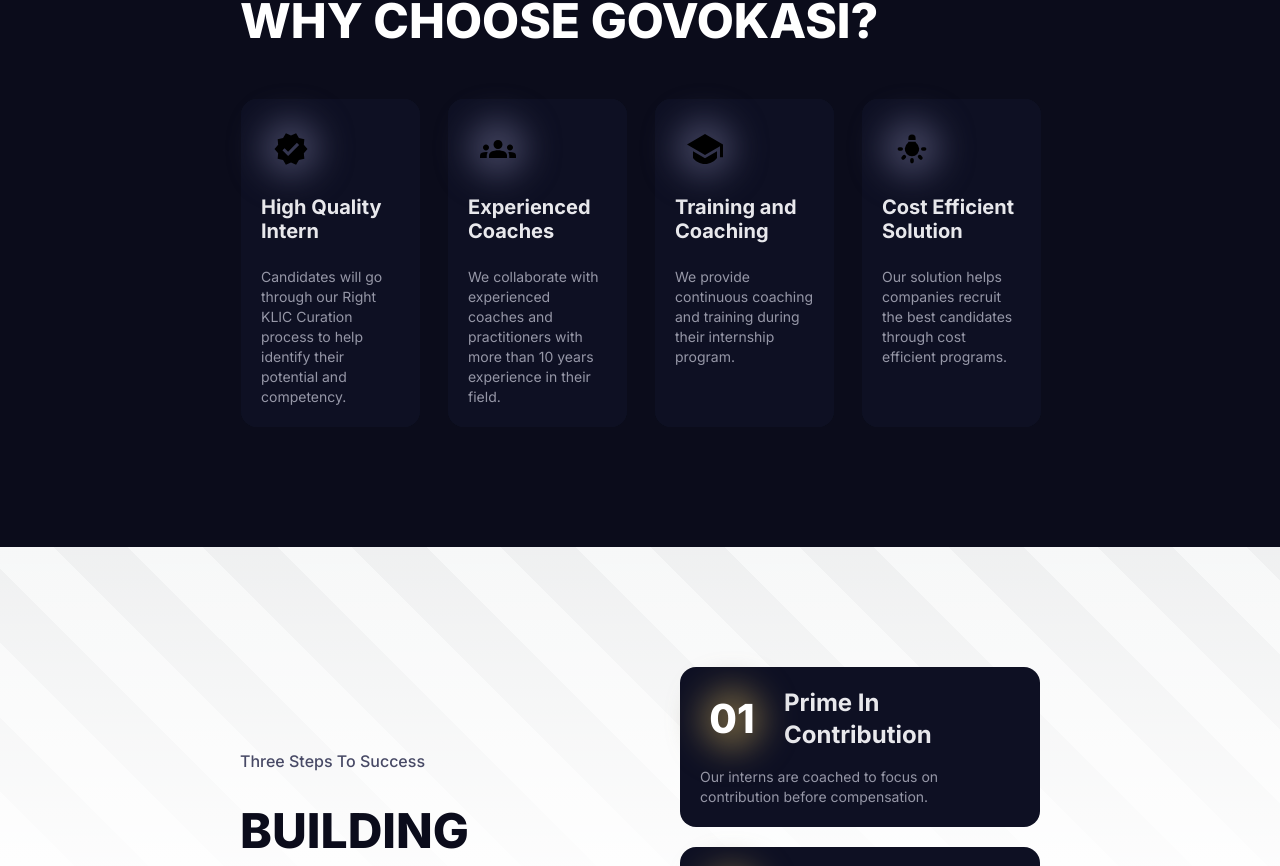
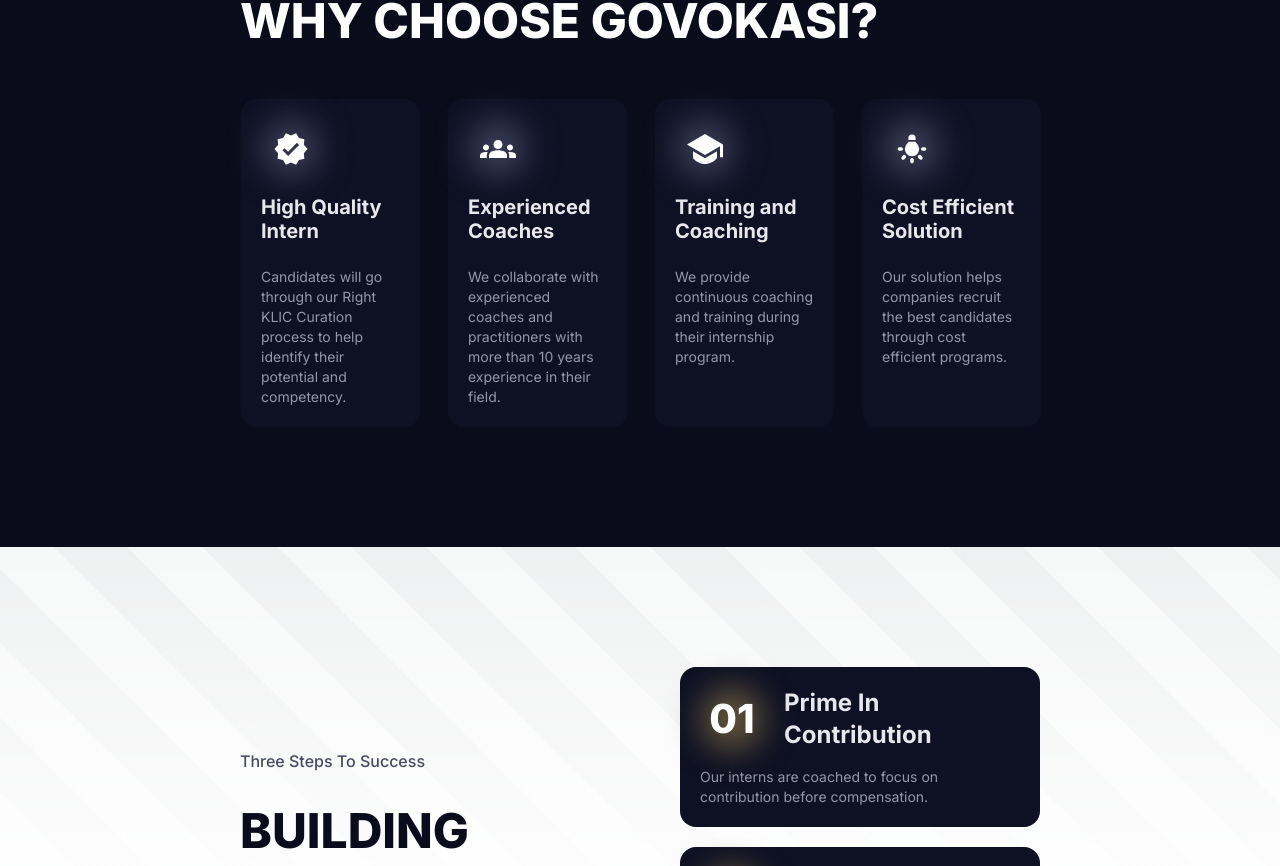
Before and after one commit to GOVOKASI/Govokasi-task, a Next.js app: page / in a window 1280 px wide. Shown: the part 795-1661 px from the top of the page. Built offline with nearby package versions, Linux system fonts and the light colour scheme; what tailwindcss-animated would draw is missing.

Commit message:
add white color to react icon

```diff
--- a/src/app/components/Services.jsx
+++ b/src/app/components/Services.jsx
@@ -1,35 +1,35 @@
-"use client";
-import React, { useRef } from "react";
-import { MdVerified, MdGroups } from "react-icons/md";
-import { RiGraduationCapFill } from "react-icons/ri";
-import { HiLightBulb } from "react-icons/hi";
-import { motion, useInView } from "framer-motion";
-import Image from "next/image";
+'use client';
+import React, { useRef } from 'react';
+import { MdVerified, MdGroups } from 'react-icons/md';
+import { RiGraduationCapFill } from 'react-icons/ri';
+import { HiLightBulb } from 'react-icons/hi';
+import { motion, useInView } from 'framer-motion';
+import Image from 'next/image';
 
 const servicesData = [
   {
-    icon: <MdVerified size={36} />,
-    title: "High Quality Intern",
+    icon: <MdVerified size={36} className="text-white" />,
+    title: 'High Quality Intern',
     description:
-      "Candidates will go through our Right KLIC Curation process to help identify their potential and competency.",
+      'Candidates will go through our Right KLIC Curation process to help identify their potential and competency.',
   },
   {
-    icon: <MdGroups size={36} />,
-    title: "Experienced Coaches",
+    icon: <MdGroups size={36} className="text-white" />,
+    title: 'Experienced Coaches',
     description:
-      "We collaborate with experienced coaches and practitioners with more than 10 years experience in their field.",
+      'We collaborate with experienced coaches and practitioners with more than 10 years experience in their field.',
   },
   {
-    icon: <RiGraduationCapFill size={36} />,
-    title: "Training and Coaching",
+    icon: <RiGraduationCapFill size={36} className="text-white" />,
+    title: 'Training and Coaching',
     description:
-      "We provide continuous coaching and training during their internship program.",
+      'We provide continuous coaching and training during their internship program.',
   },
   {
-    icon: <HiLightBulb size={36} className="rotate-180" />,
-    title: "Cost Efficient Solution",
+    icon: <HiLightBulb size={36} className="rotate-180 text-white" />,
+    title: 'Cost Efficient Solution',
     description:
-      "Our solution helps companies recruit the best candidates through cost efficient programs.",
+      'Our solution helps companies recruit the best candidates through cost efficient programs.',
   },
 ];
 
@@ -59,8 +59,8 @@
         ref={ref}
         variants={titleVariants}
         initial="initial"
-        animate={InView ? "animate" : "initial"}
-        transition={{ duration: 1, ease: "easeInOut" }}
+        animate={InView ? 'animate' : 'initial'}
+        transition={{ duration: 1, ease: 'easeInOut' }}
       >
         WHY CHOOSE GOVOKASI?
       </motion.div>
@@ -72,7 +72,7 @@
             ref={ref}
             variants={cardVariants}
             initial="initial"
-            animate={isInView ? "animate" : "initial"}
+            animate={isInView ? 'animate' : 'initial'}
             transition={{ duration: 0.8, delay: 1.2 }}
           >
             <div className="p-5 flex flex-col gap-4 bg-[#0E1023] h-full rounded-2xl">
```
